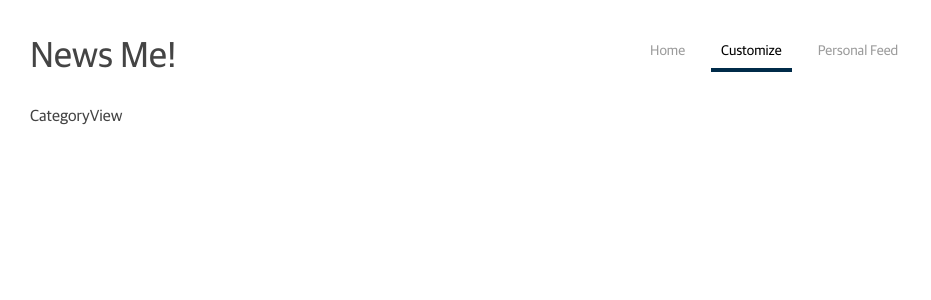
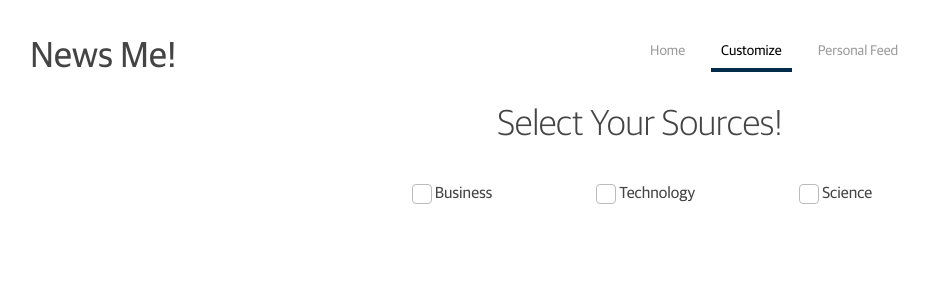
Before and after one commit to iamthevinn/react_black_belt, a React (Create React App) app: page /categories in a window 1280 px wide. Shown: the top 300 px of the page, without its empty margins (0-931 px from the left). Built offline with nearby package versions, Linux system fonts and the light colour scheme.

Commit message:
working point

```diff
--- a/src/App.css
+++ b/src/App.css
@@ -15,7 +15,7 @@
   width: 50%;
 }
 
-.homeHeader {
+.pageHeader {
   text-align: center;
   padding-bottom: 30px;
 }
@@ -39,3 +39,23 @@
 .articleCard {
   margin-bottom: 2px;
 }
+
+.categoryButtonContainer {
+  display: flex;
+  justify-content: center;
+  align-items: center;
+}
+
+.categoryButton {
+  display: inline-block;
+  padding-left: 50px;
+  padding-right: 50px;
+}
+
+.radioButton {
+  display: inline-block;
+}
+
+.radioText {
+  display: inline-block;
+}
--- a/src/CategoryView.js
+++ b/src/CategoryView.js
@@ -1,15 +1,57 @@
 import React, { Component } from 'react';
 import './ui-toolkit/css/nm-cx/main.css'
 import './App.css';
+import ArticleCard from './ArticleCard';
+import { CHANGE_SELECTED_CATEGORY } from './state/actions';
+import { connect } from 'react-redux';
 
 class CategoryView extends Component {
+
+  componentDidMount() {
+
+  }
+
+  changeSelectedCategory(categoryName) {
+      this.props.changeSelectedCategory(categoryName);
+  }
+
   render() {
-    return (
+      return (
         <div>
-            CategoryView
+          <h1 className="pageHeader">
+            Select Your Sources!
+          </h1>
+          <div className="categoryButtonContainer">
+              <div className="categoryButton">
+                <input style={{marginBottom:'0px'}} className="radioButton" type="checkBox" />
+                <div className="radioText">Business</div>
+              </div>
+              <div className="categoryButton">
+                <input style={{marginBottom:'0px'}} className="radioButton" type="checkBox" />
+                <div className="radioText">Technology</div>
+              </div>
+              <div className="categoryButton">
+                <input style={{marginBottom:'0px'}} className="radioButton" type="checkBox" />
+                <div className="radioText">Science</div>
+              </div>
+          </div>
         </div>
-    );
+      );
   }
 }
 
-export default CategoryView;
+const mapStateToProps = state => {
+
+  return {
+    selectedCategory: state.selectedCategory
+  };
+};
+
+const mapDispatchToProps = dispatch => {
+  return {
+    changeSelectedCategory: (categoryName) => dispatch({type: CHANGE_SELECTED_CATEGORY, payload: categoryName})
+  }
+};
+
+
+export default connect(mapStateToProps,mapDispatchToProps)(CategoryView)
--- a/src/HomeView.js
+++ b/src/HomeView.js
@@ -13,10 +13,9 @@ class HomeView extends Component {
 
   render() {
     if (this.props.topHeadlines) {
-      console.log(this.props.topHeadlines)
       return (
         <div>
-          <h1 className="homeHeader">
+          <h1 className="pageHeader">
             Top Headlines
           </h1>
             <div className="topHeadlinesContainer">
--- a/src/state/actions.js
+++ b/src/state/actions.js
@@ -1,6 +1,7 @@
 import axios from "axios"
 
 export const GET_TOP_HEADLINES = "GET_TOP_HEADLINES";
+export const CHANGE_SELECTED_CATEGORY = "CHANGE_SELECTED_CATEGORY";
 
 
 export function loadTopHeadlines() {
--- a/src/state/reducer.js
+++ b/src/state/reducer.js
@@ -1,13 +1,17 @@
-import { GET_TOP_HEADLINES } from './actions';
+import { GET_TOP_HEADLINES, CHANGE_SELECTED_CATEGORY } from './actions';
 
 const initialState = {
-    topHeadlines: []
+    topHeadlines: [],
+    selectedCategory: 'business'
 };
 
 function reducer(state = initialState, action) {
     switch (action.type) {
         case GET_TOP_HEADLINES:
             return { ...state, topHeadlines: action.payload }
+        case CHANGE_SELECTED_CATEGORY:
+            return { ...state, selectedCategory: action.payload}
+
         default:
             return state;
     }
```
